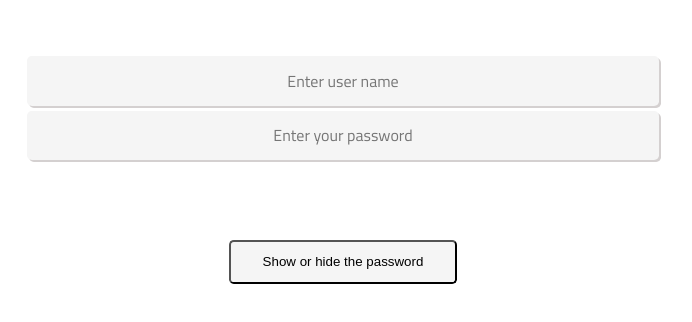
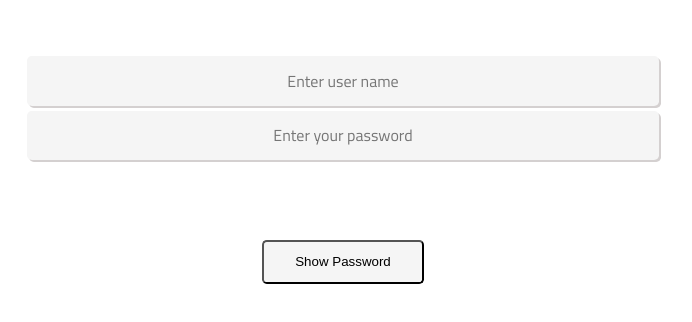
Before and after one commit to zoyron/react-hooks, a React (Create React App) app: page / in a window 1280 px wide. Shown: the part 238-560 px from the top of the page, without its empty margins (297-989 px from the left). Built offline with nearby package versions, Linux system fonts and the light colour scheme.

Commit message:
done with the hide/show password, not gonna lie, it was pretty easy to follow

```diff
--- a/src/App.js
+++ b/src/App.js
@@ -4,6 +4,7 @@ import "./App.css";
 const App = () => {
   const [userName, setUserName] = useState("");
   const [passWord, setPassword] = useState("");
+  const [showPassword, setShowPassword] = useState(false);
   return (
     <div className="container">
       <input
@@ -24,8 +25,15 @@ const App = () => {
         }}
       />
       <h2>{userName}</h2>
-      <h2>{passWord}</h2>
-      <button>Show or hide the password</button>
+      {/* if the alue of show password is true then we display the password, else we do not display the password */}
+      <h2>{showPassword ? passWord : "*".repeat(passWord.length)}</h2>
+      <button
+        onClick={(clickEvent) => {
+          setShowPassword(!showPassword);
+        }}
+      >
+        {showPassword ? "Hide Password" : "Show Password"}
+      </button>
     </div>
   );
 };
```
